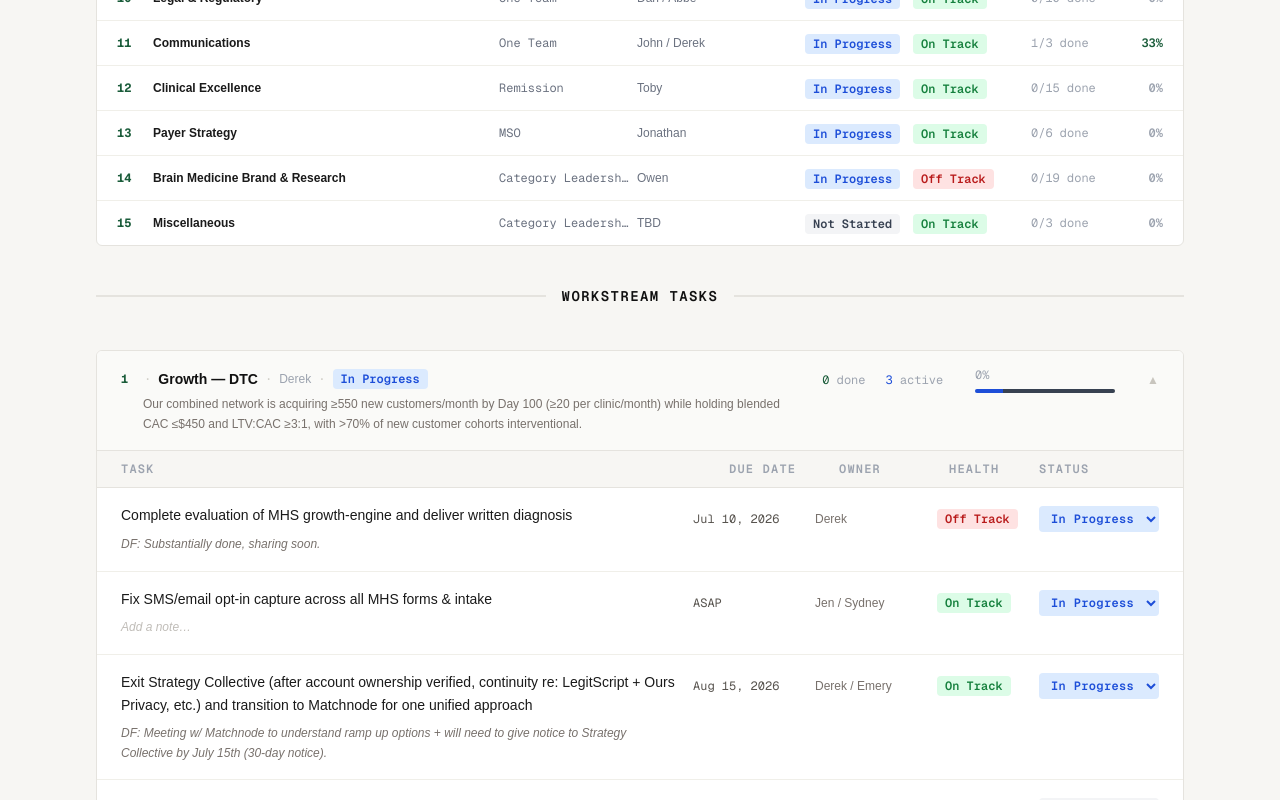
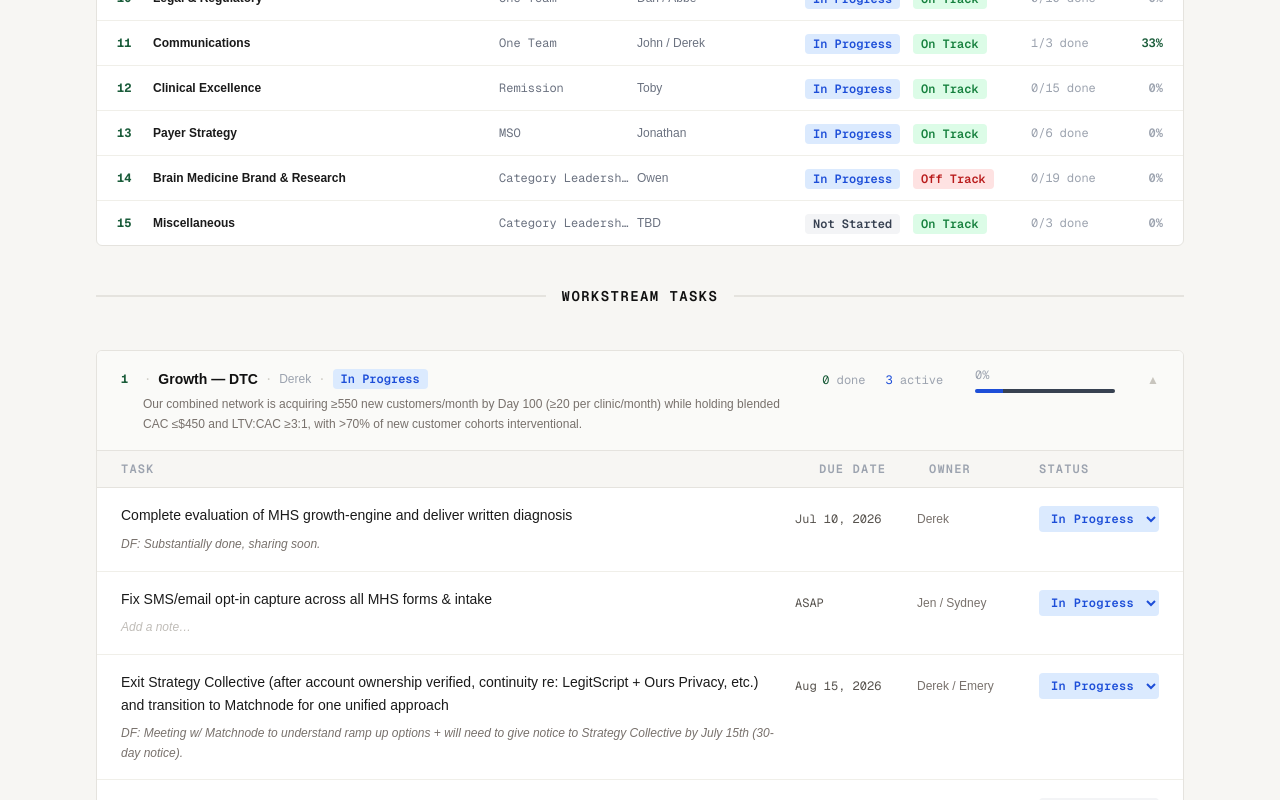
Before and after one commit to benthegitofhubs/mhs-integration-dashboard, a Next.js app: page / in a window 1280 px wide. Both pictures are taken after a click on the button 640 px from the left and 1974 px from the top of the page. Shown: the part 1574-2374 px from the top of the page. Built offline with nearby package versions, Linux system fonts and the light colour scheme.

Commit message:
Remove Health column from task rows

```diff
--- a/components/HundredDayCard.tsx
+++ b/components/HundredDayCard.tsx
@@ -3,7 +3,6 @@
 import { useState, useEffect } from "react";
 import { Workstream100, Task100, Status100 } from "@/lib/hundredday";
 import { STATUS_BG, STATUS_COLOR } from "./HundredDayDashboard";
-import { calcTaskHealth, HEALTH_META } from "@/lib/taskHealth";
 
 interface IMNote {
   timestamp: string;
@@ -182,7 +181,7 @@ export default function HundredDayCard({ workstream, index, derivedStatus }: Pro
         <div style={{ borderTop: "1px solid #e5e3de" }}>
           <div className="grid text-xs uppercase tracking-widest font-semibold px-6 py-2.5"
             style={{
-              gridTemplateColumns: "1fr 110px 110px 90px 120px",
+              gridTemplateColumns: "1fr 110px 110px 120px",
               backgroundColor: "#f7f6f3",
               color: "#9ca3af",
               fontFamily: "var(--font-geist-mono)",
@@ -191,17 +190,14 @@ export default function HundredDayCard({ workstream, index, derivedStatus }: Pro
             <span>Task</span>
             <span>Due Date</span>
             <span>Owner</span>
-            <span>Health</span>
             <span>Status</span>
           </div>
 
           {tasks.map((task, idx) => {
-            const health = calcTaskHealth(task);
-            const hMeta  = HEALTH_META[health.status];
             return (
             <div key={task.id} className="grid px-6 py-4 hover:bg-stone-50 transition-colors"
               style={{
-                gridTemplateColumns: "1fr 110px 110px 90px 120px",
+                gridTemplateColumns: "1fr 110px 110px 120px",
                 borderBottom: idx < tasks.length - 1 ? "1px solid #f0efe9" : "none",
                 alignItems: "start",
                 gap: "12px",
@@ -243,17 +239,6 @@ export default function HundredDayCard({ workstream, index, derivedStatus }: Pro
               <div className="pt-0.5">
                 <span className="text-xs" style={{ color: task.owner ? "#78716c" : "#c0bdb8" }}>
                   {task.owner || "—"}
-                </span>
-              </div>
-
-              {/* Auto-calculated health */}
-              <div className="pt-0.5">
-                <span
-                  className="text-xs font-semibold px-2 py-0.5 rounded"
-                  style={{ backgroundColor: hMeta.bg, color: hMeta.color, fontFamily: "var(--font-geist-mono)", whiteSpace: "nowrap" }}
-                  title={health.reason}
-                >
-                  {health.status}
                 </span>
               </div>
 
```
